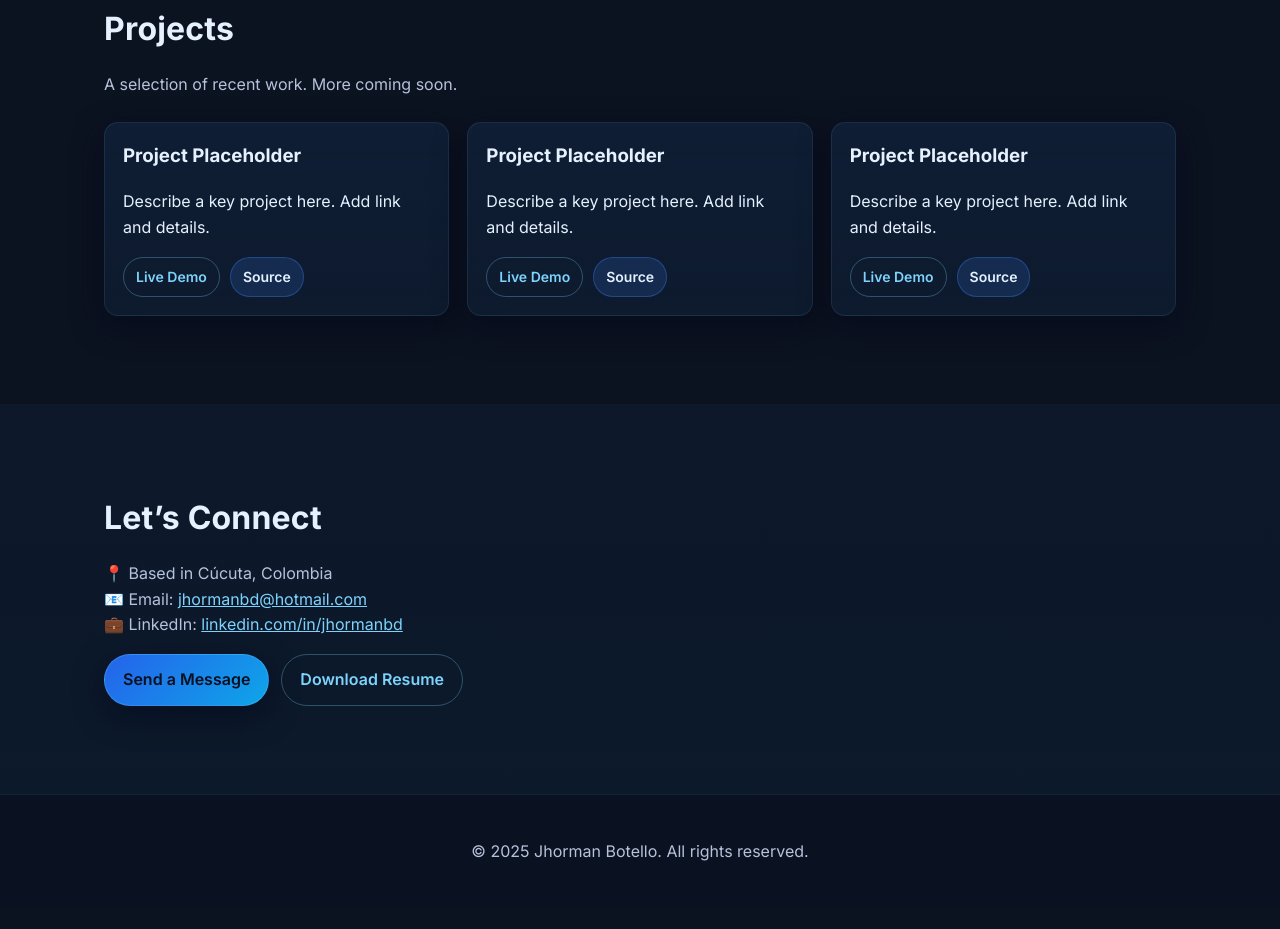
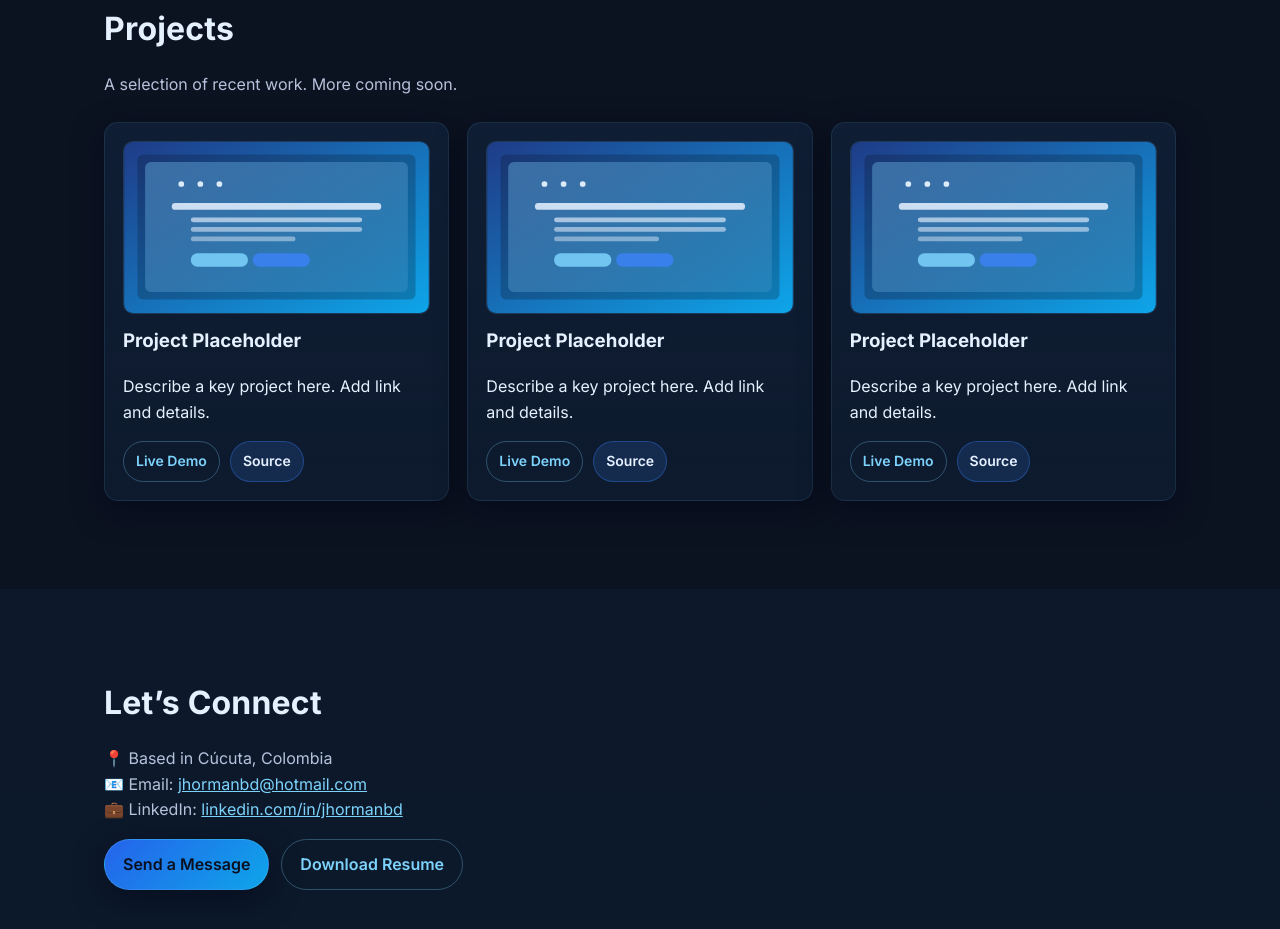
Before and after one commit to JhormanB/portfolio, a plain HTML site: page index.html in a window 1280 px wide. Shown: the part 3771-4700 px from the top of the page. Before the commit the page ends 4679 px from the top, so only its background shows below. Drawn offline with nearby package versions, Linux system fonts and the light colour scheme.

Commit message:
feat: miniaturas en Projects + estilos y placeholder

```diff
--- a/index.html
+++ b/index.html
@@ -180,6 +180,9 @@
           <p class="section-lead">A selection of recent work. More coming soon.</p>
           <ul class="cards three">
             <li class="card project">
+              <div class="project-thumb">
+                <img src="assets/projects/project-placeholder.svg" alt="Project thumbnail" />
+              </div>
               <h3>Project Placeholder</h3>
               <p>Describe a key project here. Add link and details.</p>
               <div class="project-actions">
@@ -188,6 +191,9 @@
               </div>
             </li>
             <li class="card project">
+              <div class="project-thumb">
+                <img src="assets/projects/project-placeholder.svg" alt="Project thumbnail" />
+              </div>
               <h3>Project Placeholder</h3>
               <p>Describe a key project here. Add link and details.</p>
               <div class="project-actions">
@@ -196,6 +202,9 @@
               </div>
             </li>
             <li class="card project">
+              <div class="project-thumb">
+                <img src="assets/projects/project-placeholder.svg" alt="Project thumbnail" />
+              </div>
               <h3>Project Placeholder</h3>
               <p>Describe a key project here. Add link and details.</p>
               <div class="project-actions">
--- a/styles.css
+++ b/styles.css
@@ -96,6 +96,9 @@ body {
 
 .project h3 { margin-top: 0; }
 .project-actions { display: flex; gap: 10px; margin-top: 10px; }
+.project-thumb { position: relative; overflow: hidden; border-radius: 10px; border: 1px solid rgba(125,211,252,0.12); background: rgba(59,130,246,0.08); aspect-ratio: 16/9; margin-bottom: 12px; }
+.project-thumb img { width: 100%; height: 100%; object-fit: cover; display: block; transition: transform 0.35s ease; }
+.project:hover .project-thumb img { transform: scale(1.03); }
 
 .contact-list { list-style: none; padding: 0; margin: 0 0 16px; color: var(--muted); }
 .contact-list a { color: var(--link); }
```
Also changed, not shown: assets/projects/project-placeholder.svg (added).
